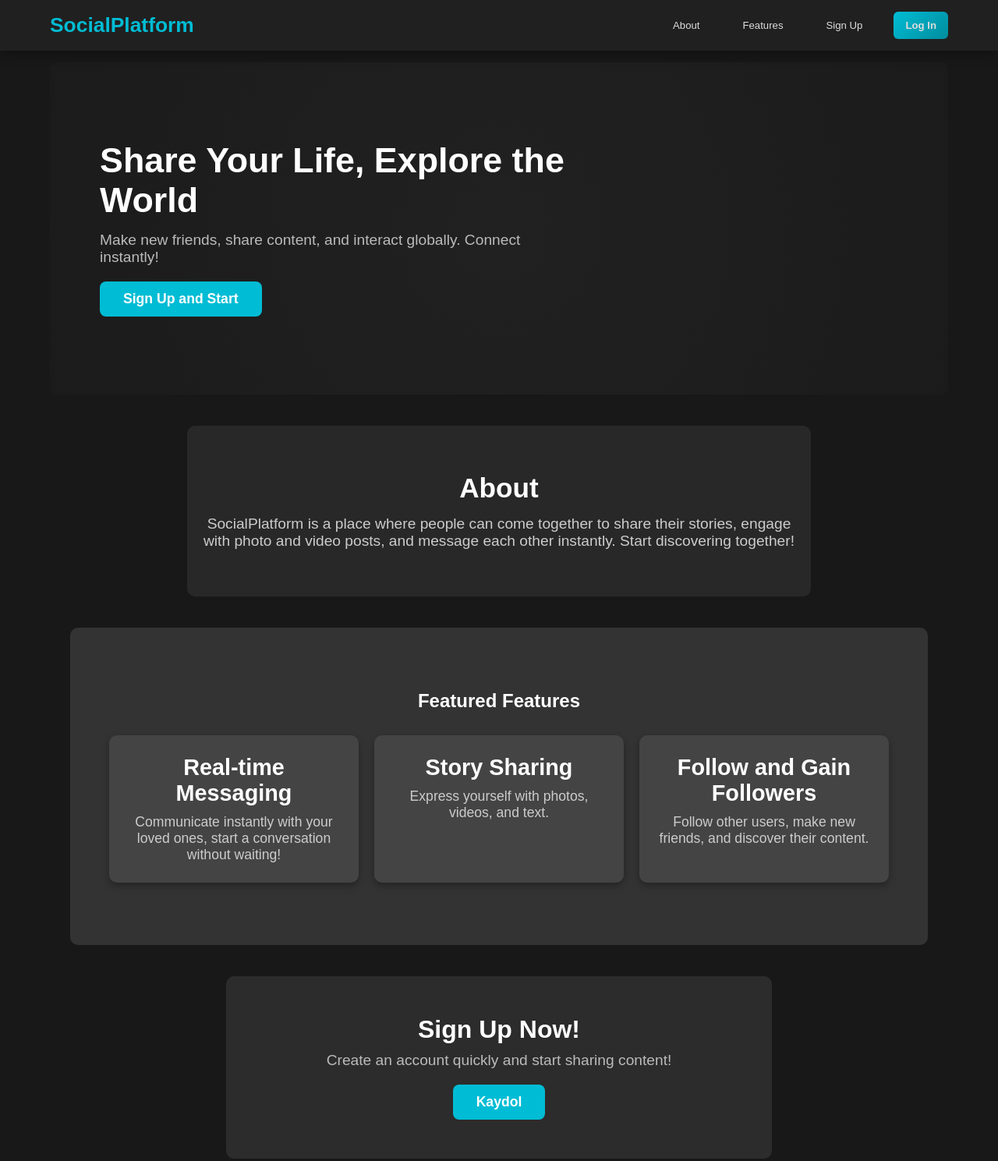
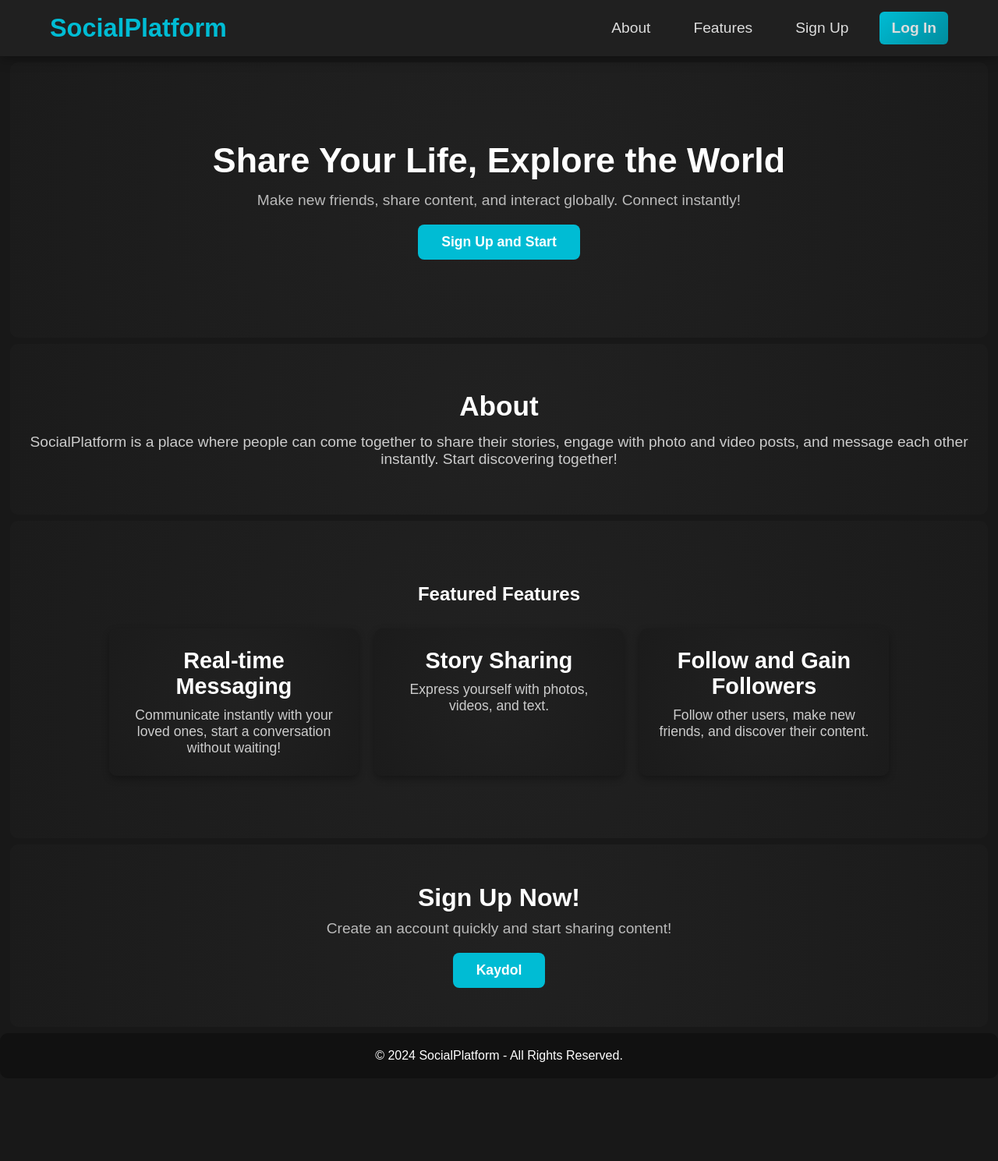
Before and after one commit to 21Ravan12/Chat-app-v2.1.5, a plain HTML site: page public/index.html in a window 1280 px wide. Shown: the top 1489 px of the page at 78% size. After the commit the page ends 1383 px from the top, so only its background shows below. Drawn offline with nearby package versions, Linux system fonts and the light colour scheme; no server answers.

Commit message:
Update main-page.css

```diff
--- a/public/css/main-page.css
+++ b/public/css/main-page.css
@@ -1,4 +1,3 @@
-/* General Styles */
 * {
     margin: 0;
     padding: 0;
@@ -12,16 +11,14 @@ body {
     color: white;
 }
 
-/* Main Page */
 .main-page {
     display: none;
     flex-direction: column;
     align-items: center;
-    gap: 40px;
+    gap: 8px;
     width: 100%;
 }
 
-/* Navbar */
 .main-navbar {
     width: 100%;
     display: flex;
@@ -37,15 +34,13 @@ body {
     transition: all 0.3s ease-in-out;
 }
 
-/* Navbar Scroll Effect */
 .main-navbar.scrolled {
     background: rgba(20, 20, 20, 0.95);
     padding: 10px 5%;
 }
 
-/* Logo */
 .platform-logo h1 {
-    font-size: 2.2em;
+    font-size: 2.7em;
     font-weight: bold;
     color: #00bcd4;
     transition: color 0.3s ease-in-out;
@@ -55,14 +50,13 @@ body {
     color: #00eaff;
 }
 
-/* Navigation Links */
 .navigation-links {
     display: flex;
     gap: 25px;
 }
 
 .navigation-links a {
-    font-size: 1.1em;
+    font-size: 1.6em;
     color: #ddd;
     text-decoration: none;
     transition: all 0.3s ease;
@@ -75,7 +69,6 @@ body {
     background: rgba(0, 188, 212, 0.2);
 }
 
-/* Login Button */
 .login-button {
     background: linear-gradient(135deg, #00bcd4, #008c9e);
     padding: 12px 25px;
@@ -92,7 +85,6 @@ body {
     transform: scale(1.05);
 }
 
-/* Mobile Menu */
 .menu-toggle {
     display: none;
     flex-direction: column;
@@ -107,7 +99,6 @@ body {
     transition: all 0.3s ease-in-out;
 }
 
-/* Mobile Menu Open */
 .navigation-links.open {
     display: flex;
     flex-direction: column;
@@ -122,15 +113,14 @@ body {
     animation: fadeIn 0.3s ease-in-out;
 }
 
-/* Hero Banner */
 .hero-banner {
-    width: 90%;
-    max-width: 1200px;
+    width: 98%;
     display: flex;
     flex-wrap: wrap;
     justify-content: space-between;
+    align-self: center;
     align-items: center;
-    text-align: left;
+    text-align: center;
     padding: 100px 5%;
     margin-top: 80px;
     background: radial-gradient(circle, #212121, #1b1b1b);
@@ -138,7 +128,7 @@ body {
 }
 
 .hero-content {
-    max-width: 600px;
+    width: 100%;
 }
 
 .hero-content h2 {
@@ -175,13 +165,11 @@ body {
     box-shadow: 0 10px 25px rgba(0, 0, 0, 0.4);
 }
 
-/* About Section */
 .about-platform {
-    width: 90%;
-    max-width: 800px;
+    width: 98%;
     text-align: center;
     padding: 60px 20px;
-    background: #282828;
+    background: radial-gradient(circle, #212121, #1b1b1b);
     border-radius: 10px;
 }
 
@@ -195,13 +183,11 @@ body {
     color: #ccc;
 }
 
-/* Features Section */
 .platform-features {
-    width: 90%;
-    max-width: 1100px;
+    width: 98%;
     text-align: center;
     padding: 80px 20px;
-    background: #333;
+    background: radial-gradient(circle, #212121, #1b1b1b);
     border-radius: 10px;
 }
 
@@ -216,7 +202,7 @@ body {
 .feature-item {
     width: 100%;
     max-width: 320px;
-    background: #444;
+    background: radial-gradient(circle, #212121, #1b1b1b);
     padding: 25px;
     border-radius: 10px;
     box-shadow: 0 4px 10px rgba(0, 0, 0, 0.3);
@@ -239,13 +225,11 @@ body {
     color: #ccc;
 }
 
-/* Sign Up Call to Action */
 .signup-call-to-action {
-    width: 90%;
-    max-width: 700px;
+    width: 98%;
     text-align: center;
     padding: 50px 20px;
-    background: #2c2c2c;
+    background: radial-gradient(circle, #212121, #1b1b1b);
     border-radius: 10px;
 }
 
@@ -260,7 +244,6 @@ body {
     margin-bottom: 20px;
 }
 
-/* Footer */
 .main-footer {
     width: 100%;
     text-align: center;
@@ -268,24 +251,17 @@ body {
     background: #111;
     color: white;
     border-radius: 10px;
-    margin-top: 40px;
+    margin-top: 0px;
 }
 
-/* Mobile Responsiveness */
 @media screen and (max-width: 1024px) {
     .navigation-links {
         display: none;
     }
 
-    .hero-banner {
-        flex-direction: column;
-        text-align: center;
-        padding: 80px 20px;
-    }
 
-    .hero-content {
-        max-width: 100%;
-    }
+
+
 
     .hero-image-container img {
         max-width: 300px;
@@ -302,22 +278,7 @@ body {
 }
 
 @media screen and (max-width: 768px) {
-    .platform-logo h1 {
-        font-size: 1.5em;
-    }
 
-    .hero-content h2 {
-        font-size: 2.2em;
-    }
-
-    .hero-content p {
-        font-size: 1em;
-    }
-
-    .primary-cta-button {
-        font-size: 1em;
-        padding: 10px 20px;
-    }
 
     .about-platform p,
     .feature-item p,
```
